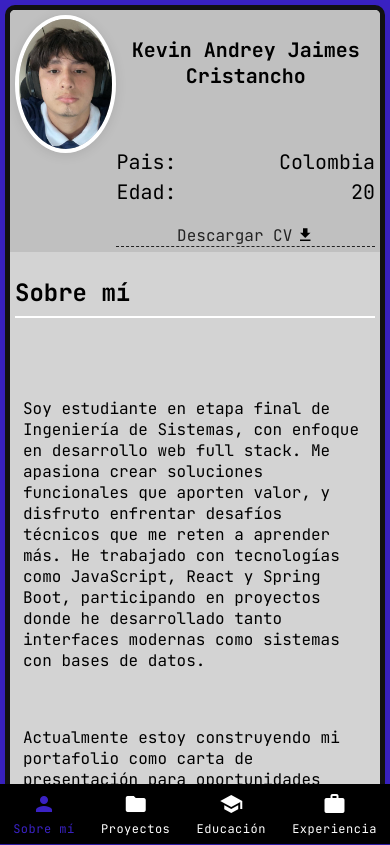
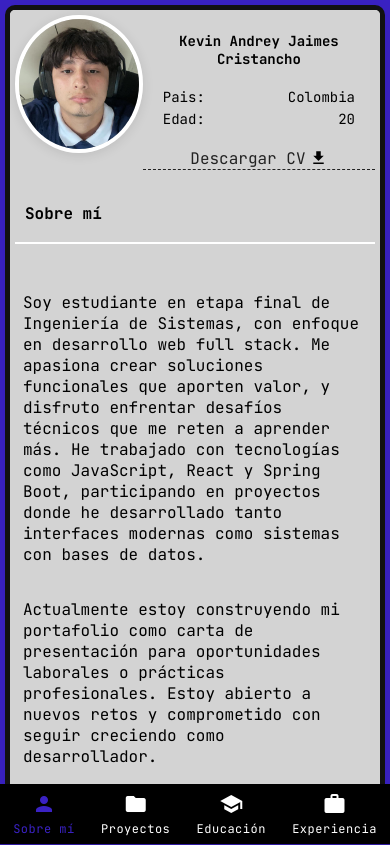
Before and after one commit to AndreyK-2305/Kevin-Portfolio, a React (Create React App) app: page / in a window 390 px wide. Built offline with nearby package versions, Linux system fonts and the light colour scheme.

Commit message:
feat: resposive desing v2

```diff
--- a/src/App.css
+++ b/src/App.css
@@ -48,6 +48,14 @@ body, html, #root, .App {
   pointer-events: none;
 }
 
+.about-content{
+  display: flex;
+  justify-content: center;
+  gap: 24px;
+  margin-top: 32px;
+  flex-wrap: wrap;
+}
+
 @media (prefers-reduced-motion: no-preference) {
   .App-logo {
     animation: App-logo-spin infinite 20s linear;
@@ -90,7 +98,6 @@ body, html, #root, .App {
     width: 100%;
     margin: 0 0 0 0;
     padding: 0;
-
   }
 
   .aboutme-left,
@@ -115,7 +122,8 @@ body, html, #root, .App {
   }
 
   .section-header h1 {
-    font-size: 1.5rem;
+    font-size: 16px;
+    padding: 10px
   }
 
   .section-content {
@@ -127,4 +135,12 @@ body, html, #root, .App {
     width: 100%;
     align-items: flex-end;
   }
+
+  .about-content{
+  display: flex;
+  justify-content: center;
+  gap: 2px;
+  margin-top: 0px;
+  flex-wrap: wrap;
 }
+}
--- a/src/pages/AboutPage.tsx
+++ b/src/pages/AboutPage.tsx
@@ -21,13 +21,7 @@ const LinkedinIcon = () => (
 
 const AboutPage = () => {
   return (
-    <div style={{
-      display: 'flex',
-      justifyContent: 'center',
-      gap: 24,
-      marginTop: '32px',
-      flexWrap: 'wrap'
-    }}>
+    <div className='about-content'>
 
       <p>Soy estudiante en etapa final de Ingeniería de Sistemas, con enfoque en desarrollo web full stack. Me apasiona crear soluciones funcionales que aporten valor, y disfruto enfrentar desafíos técnicos que me reten a aprender más. He trabajado con tecnologías como JavaScript, React y Spring Boot, participando en proyectos donde he desarrollado tanto interfaces modernas como sistemas con bases de datos.</p>
 
--- a/src/styles/AboutMe.css
+++ b/src/styles/AboutMe.css
@@ -61,7 +61,6 @@
 .aboutme-info h2 {
   font-size: 20px;
   margin-bottom: 16px;
-  font-weight: 60px;
 }
 
 .aboutme-details {
@@ -168,6 +167,7 @@
 
 
 
+
 @media (max-width: 768px) {
   .aboutme-container {
     flex-direction: column;
@@ -183,6 +183,8 @@
     border-radius: 10px 10px 0 0;
     flex-direction: row;
     align-items: flex-start;
+      background: #d3d3d3;
+
   }
 
   .aboutme-photo {
@@ -200,12 +202,16 @@
 
   .aboutme-info {
     margin-top: 5px;
+    width: 70%;
   }
 
 
   .aboutme-details {
-    padding: 5 24px;
-    font-size: 16px;
+    margin: 20px;
+  }
+
+  .aboutme-details span{
+    font-size: 14px;
   }
 
   .aboutme-details div {
@@ -227,7 +233,7 @@
     padding: 0px;
   }
 
-  .section-content {
-    padding: 0 16px 24px 16px;
+  .aboutme-info h2{
+    font-size: 14px;
   }
 }
```
